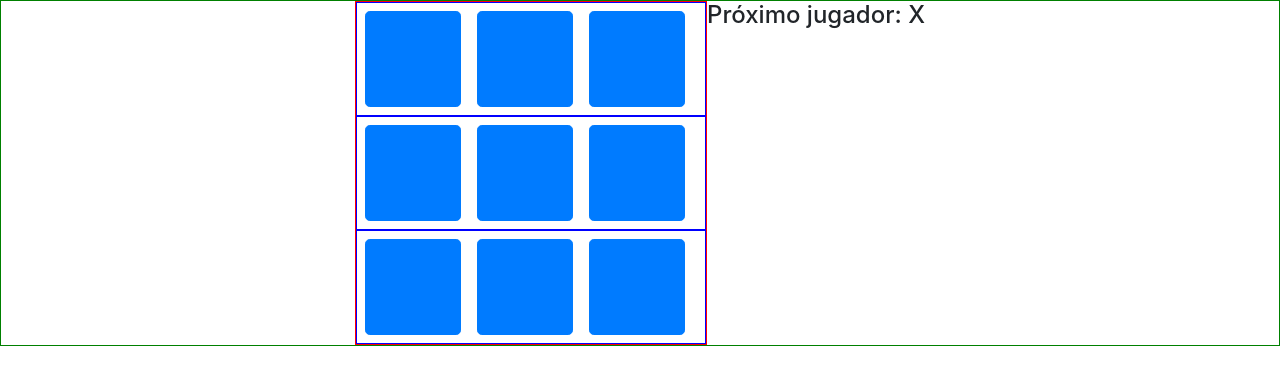
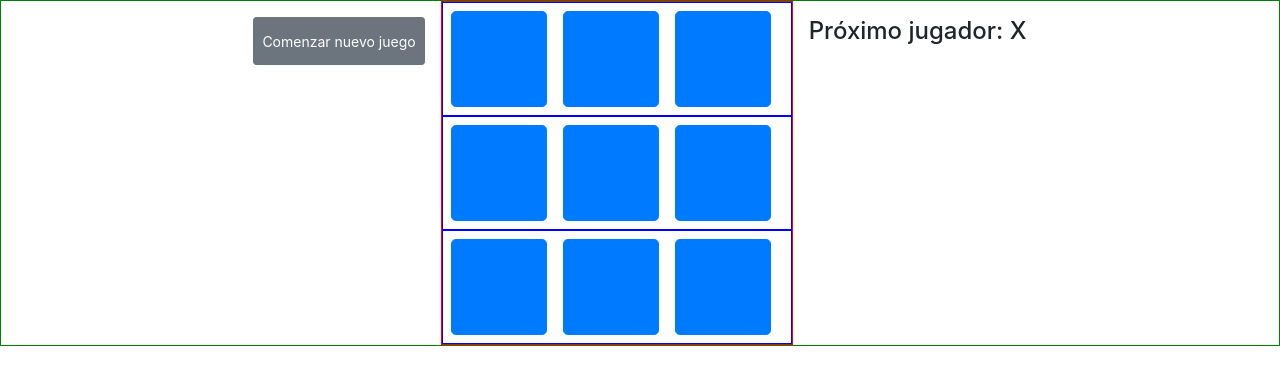
Before and after one commit to enleguizamon/ta-te-ti, a React (Create React App) app: page / in a window 1280 px wide. Shown: the top 384 px of the page. Built offline with nearby package versions, Linux system fonts and the light colour scheme.

Commit message:
added refresh button

```diff
--- a/src/components/Game/index.js
+++ b/src/components/Game/index.js
@@ -1,6 +1,7 @@
 import React from "react";
 import "./style.css";
 import Board from "../Board";
+import Button from "react-bootstrap/Button";
 
 class Game extends React.Component {
   constructor(props) {
@@ -81,6 +82,11 @@ class Game extends React.Component {
     }
   }
 
+  //Recarga la pagina con el boton comenzar nuevo juego.
+  refreshPage() {
+    window.location.reload();
+  }
+
   render() {
     const { winner, gameIsEnded, currentPlayer } = this.state;
 
@@ -97,6 +103,8 @@ class Game extends React.Component {
     //Se manda en currentPlayer a Board por props.
     return (
       <div className="gameContainer">
+        <Button onClick={this.refreshPage} variant="secondary"
+        size="sm" className="refreshButton">Comenzar nuevo juego</Button>
         <Board
           currentPlayer={currentPlayer}
           handleCallback={(lastPlayer) => this.handleCallback(lastPlayer)}
--- a/src/components/Game/style.css
+++ b/src/components/Game/style.css
@@ -4,3 +4,11 @@
   justify-content: center;
   margin: 0 auto;
 }
+
+.title {
+  margin: 1rem;
+}
+.refreshButton {
+  height: 3rem;
+  margin: 1rem;
+}
```
